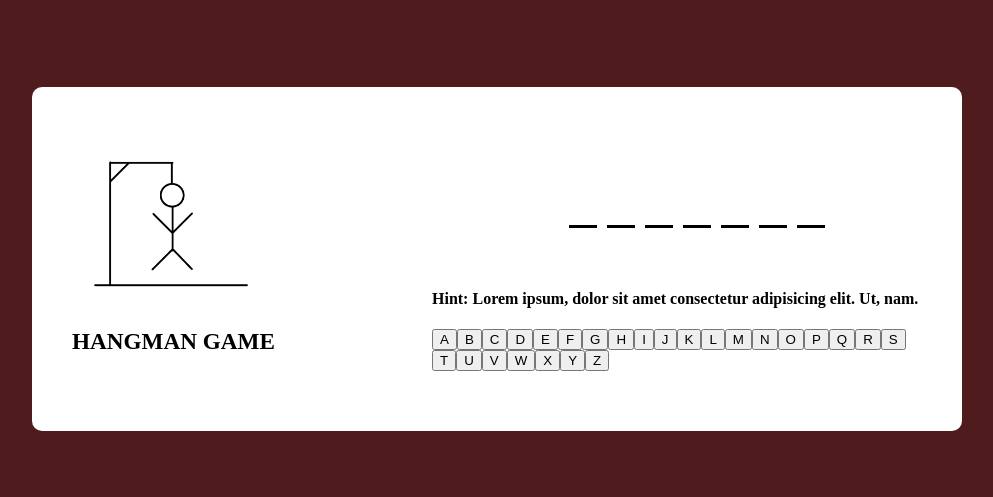
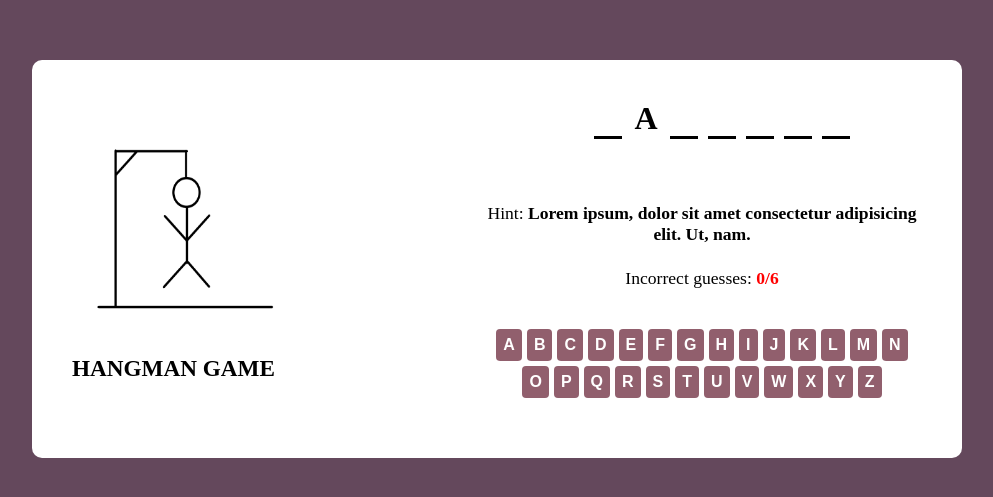
Before and after one commit to deveshidwivedi/hangman, a plain HTML site: page index.html in a window 1280 px wide. Shown: the part 149-646 px from the top of the page, without its empty margins (143-1136 px from the left). Drawn offline with Linux system fonts and the light colour scheme.

Commit message:
added more features

```diff
--- a/index.html
+++ b/index.html
@@ -19,9 +19,9 @@
         </div>
 
         <div class="game-box">
-            <ul class="word-display" type="disc">
+            <ul class="word-display">
             <li class="letter"></li>
-            <li class="letter"></li>
+            <li class="letter guessed">A</li>
             <li class="letter"></li>
             <li class="letter"></li>
             <li class="letter"></li>
@@ -32,6 +32,8 @@
                 Hint:
                 <b>Lorem ipsum, dolor sit amet consectetur adipisicing elit. Ut, nam.</b>
             </h4>
+
+            <h4 class="guesses-text">Incorrect guesses: <b>0/6</b></h4>
             <div class="keyboard">
             <button>A</button><button>B</button><button>C</button><button>D</button><button>E</button><button>F</button><button>G</button><button>H</button><button>I</button><button>J</button><button>K</button><button>L</button><button>M</button><button>N</button><button>O</button><button>P</button><button>Q</button><button>R</button><button>S</button><button>T</button><button>U</button><button>V</button><button>W</button><button>X</button><button>Y</button><button>Z</button>
             </div>
--- a/style.css
+++ b/style.css
@@ -3,7 +3,7 @@ body{
     align-items: center;
     justify-content: center;
     min-height: 100vh;
-    background: #501b1d;
+    background: #64485c;
 
 }
 
@@ -18,7 +18,8 @@ body{
 
 }
 .hman-box img{
-   width: 350px;
+   width: 400px;
+   height: 200px;
 }
 
 .heading{
@@ -39,6 +40,58 @@ body{
 
 .word-display .letter{
 width: 28px;
+font-size: 2rem;
+font-weight: 600;
+text-align: center;
+text-transform: uppercase;
 margin-bottom: 40px;
 border-bottom: 3px solid black;
 }
+
+
+.word-display .letter.guessed{
+    border-color: transparent;
+    margin: -40px 0 35px;
+}
+
+.game-box h4{
+    text-align: center;
+    font-size: 1.1rem;
+    font-weight: 500;
+    margin-bottom: 15px;
+
+}
+
+.game-box h4 b{
+    font-weight: 600;
+}
+
+.game-box .keyboard{
+    display: flex;
+    gap: 5px;
+    margin-top: 40px;
+    flex-wrap: wrap;
+    justify-content: center;
+}
+
+.game-box .guesses-text b{
+color: red;
+}
+
+.keyboard button{
+    color: white;
+    font-size: 1rem;
+    font-weight: 600;
+    cursor: pointer;
+    outline: none;
+    padding: 7px;
+    border: none;
+    background-color: #915F6D ;
+    border-radius: 4px;
+    text-transform: uppercase;
+    width: calc(100% /9-5 px);
+}
+
+.keyboard button:hover{
+    background:	#953553;
+}
```
